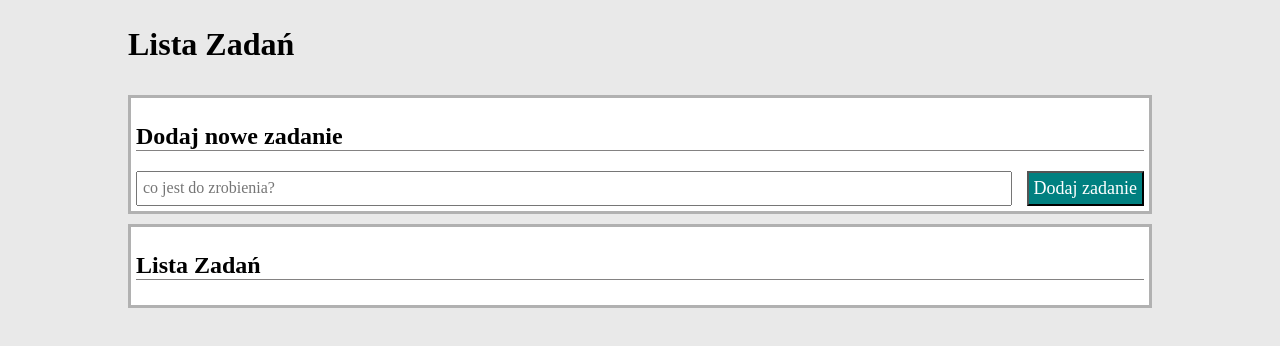
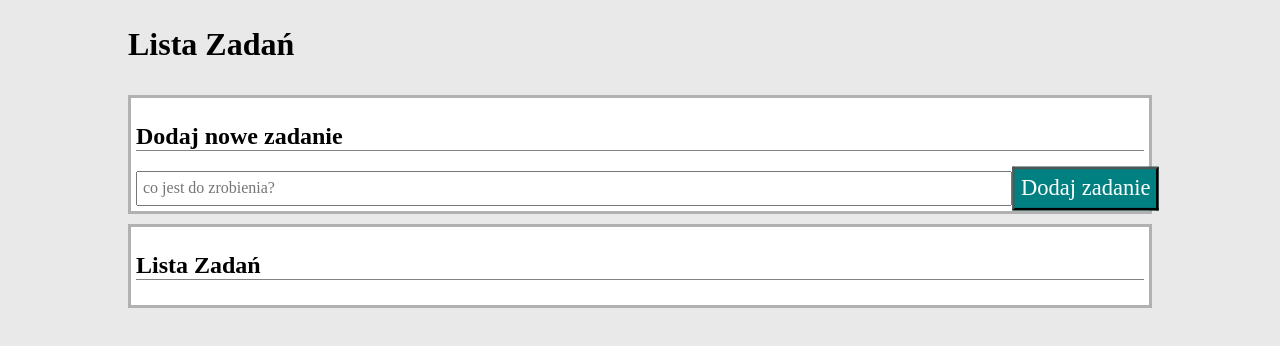
Before and after one commit to DawidGaski/Tasks-List, a plain HTML site: page index.html in a window 1280 px wide. In both pictures the pointer is over the button "Dodaj zadanie". Drawn offline with nearby package versions, Linux system fonts and the light colour scheme.

Commit message:
form button transorm added

```diff
--- a/css/form.css
+++ b/css/form.css
@@ -48,4 +48,9 @@
     color: white;
     font-size: large;
     padding: 5px;
+    transition: 1s;
 }
+
+.form__button:hover {
+    transform: scale(1.25);
+}
```
